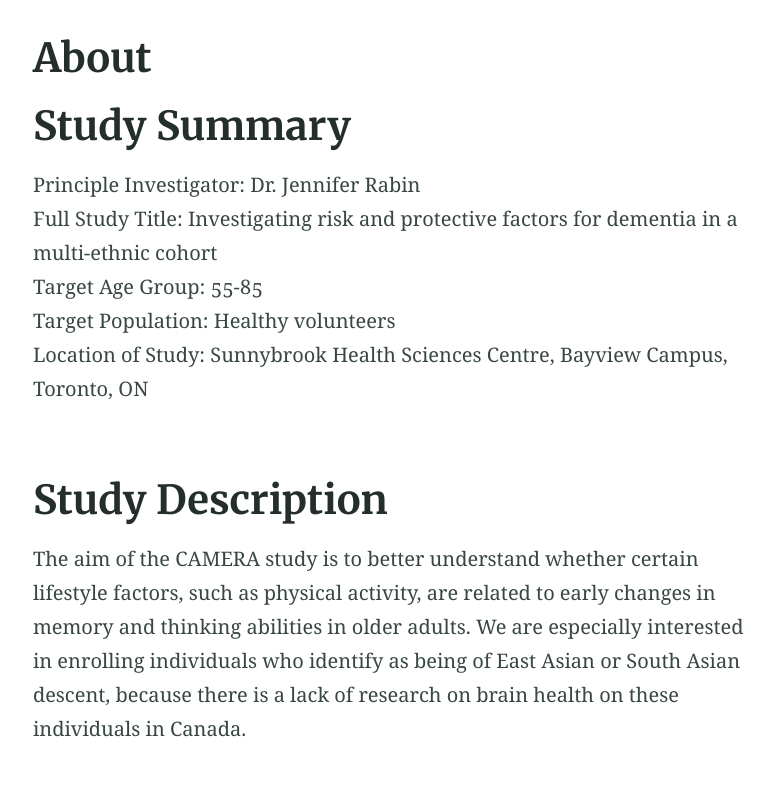
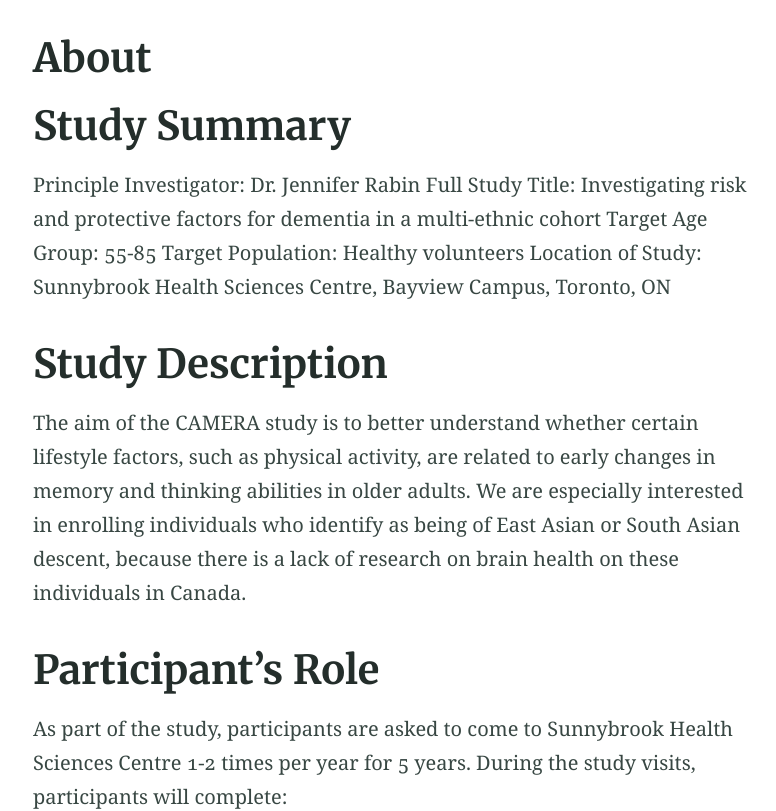
Before and after one commit to camerastudy/camerastudy.github.io, a Jekyll site: the page built from docs/about.md, in a window 1280 px wide and 900 px high, scrolled down 339 px, cut to the strip 89-900 px from the top of the window. Shown: the whole strip, without its empty margins (250-1026 px from the left). Built offline with Jekyll 4.4.1, drawn with Linux system fonts in a browser that asks for light colours; some of the changed text lies outside the part shown.

Commit message:
General updates

```diff
--- a/_config.yml
+++ b/_config.yml
@@ -110,9 +110,9 @@
 - title: About
   url: /docs/about.md/
 - title: Contact
-  url: /docs/contact/
+  url: /docs/contact.md/
 - title: Participate
-  url: /docs/participate/
+  url: /docs/participate.md/
 #- title: News
 #  url: /docs/news/
 #- title: People
--- a/docs/about.md
+++ b/docs/about.md
@@ -8,39 +8,31 @@
 
 # Study Summary
 Principle Investigator: Dr. Jennifer Rabin
+Full Study Title: Investigating risk and protective factors for dementia in a multi-ethnic cohort
+Target Age Group: 55-85
+Target Population: Healthy volunteers
+Location of Study: Sunnybrook Health Sciences Centre, Bayview Campus, Toronto, ON
 <br/>
-Full Study Title: Investigating risk and protective factors for dementia in a multi-ethnic cohort
-<br/>
-Target Age Group: 55-85
-<br/>
-Target Population: Healthy volunteers
-<br/>
-Location of Study: Sunnybrook Health Sciences Centre, Bayview Campus, Toronto, ON
-<br/><br/>
-
 # Study Description
 The aim of the CAMERA study is to better understand whether certain lifestyle factors, such as physical activity, are
 related to early changes in memory and thinking abilities in older adults. We are especially interested in enrolling
 individuals who identify as being of East Asian or South Asian descent, because there is a lack of research on brain
 health on these individuals in Canada.
-<br/><br/>
-
+<br/>
 # Participant's Role
 As part of the study, participants are asked to come to Sunnybrook Health Sciences Centre 1-2 times per year for 5 years.
 During the study visits, participants will complete:
-<br/>
 <ul>
 <li>tasks assessing your memory and thinking
 <li>questionnaires about your background and health
 <li>a fasting blood draw
 <li>a brain MRI scan
 <li>a vital signs assessment (blood pressure, height, weight)
-<ul>a short walking and balance assessment
+<li>a short walking and balance assessment
 </ul>
-<br/>
 Each visit will last 4-5 hours. In between visits, you may be asked to wear a wrist watch-like device which tracks your
 physical movement for up to 2 weeks.
-<br/><br/>
+<br/>
 
 ##### Heading 5
 
```
Also changed, not shown: index.md (+2 -7 lines).
